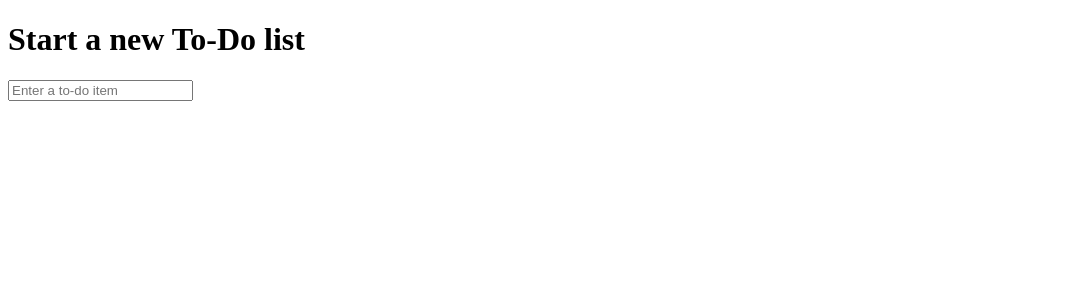
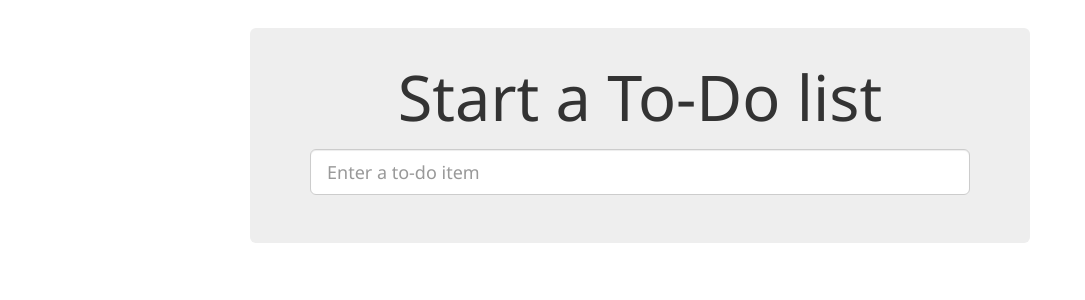
Before and after one commit to doctorwidget/test-goat, a Django app: page / in a window 1280 px wide. Shown: the top 300 px of the page, without its empty margins (0-1085 px from the left). Run offline with Django 3.2, Linux system fonts and the light colour scheme; some libraries are stand-ins or nearby versions.

Commit message:
Improved layout with Bootstrap shenanigans

```diff
--- a/functional_tests/test_all.py
+++ b/functional_tests/test_all.py
@@ -1,11 +1,11 @@
 """Functional testing module for Harry Percivals' TDD book."""
-from django.test import LiveServerTestCase
+from django.contrib.staticfiles.testing import StaticLiveServerTestCase
 
 from selenium import webdriver
 from selenium.webdriver.common.keys import Keys
 
 
-class NewVisitorTest(LiveServerTestCase):
+class NewVisitorTest(StaticLiveServerTestCase):
 
     def setUp(self):
         self.browser = webdriver.Firefox()
--- /dev/null
+++ b/goat/apps/lists/static/css/base.css
@@ -0,0 +1,8 @@
+#id_new_item {
+    margin-top: 1em;
+}
+
+div.jumbotron {
+    margin-top: 2em;
+    padding-top: 1em;
+}
--- a/goat/apps/lists/templates/lists/base.html
+++ b/goat/apps/lists/templates/lists/base.html
@@ -1,19 +1,37 @@
 <!DOCTYPE html>
-<html>
+<html lang="en">
 <head>
     <title>
         To-Do lists
     </title>
+    <meta name="viewport" content="width=device-width, initial-scale=1.0">
+    <link href="/static/bootstrap/css/bootstrap.min.css" rel="stylesheet" media="screen">
+    <link href="/static/css/base.css" rel="stylesheet" media="screen">
 </head>
 <body>
+    <div class="container">
+
+    <div class="row">
+        <div class="col-md-8 col-md-offset-2 jumbotron">
+            <div class="text-center">
                 <h1>{% block header_text %} {% endblock %}</h1>
 
                 <form method="POST" action="{% block form_action %}{% endblock %}">
-        <input id='id_new_item'
-           name="new_item_text"
+                    <input id='id_new_item' name="new_item_text"
+                           class="form-control input-lg"
                            placeholder="Enter a to-do item"/>
                 {% csrf_token %}
                 </form>
+            </div><!-- /.text-center -->
+        </div><!-- /.col -->
+    </div><!-- /.row -->
+
+    <div class="row">
+        <div class="col-md-8 col-md-offset-2">
             {% block table %}{% endblock %}
+        </div><!-- /.col -->
+    </div><!-- /.row -->
+
+    </div><!-- /.container -->
 </body>
 </html>
--- a/goat/apps/lists/templates/lists/home.html
+++ b/goat/apps/lists/templates/lists/home.html
@@ -1,5 +1,5 @@
 {% extends 'lists/base.html' %}
 
-{% block header_text %}Start a new To-Do list{% endblock %}
+{% block header_text %}Start a To-Do list{% endblock %}
 
 {% block form_action %}/lists/new{% endblock %}
--- a/goat/apps/lists/templates/lists/list.html
+++ b/goat/apps/lists/templates/lists/list.html
@@ -5,7 +5,7 @@
 {% block form_action %}/lists/{{ list.id }}/add_item{% endblock %}
 
 {% block table %}
-<table id="id_list_table">
+<table id="id_list_table" class="table table-bordered">
     {% for item in list.item_set.all %}
         <tr>
             <td>{{ forloop.counter }}: {{ item.text }}</td>
```
Lines whose indentation alone changed are shown as unchanged.
